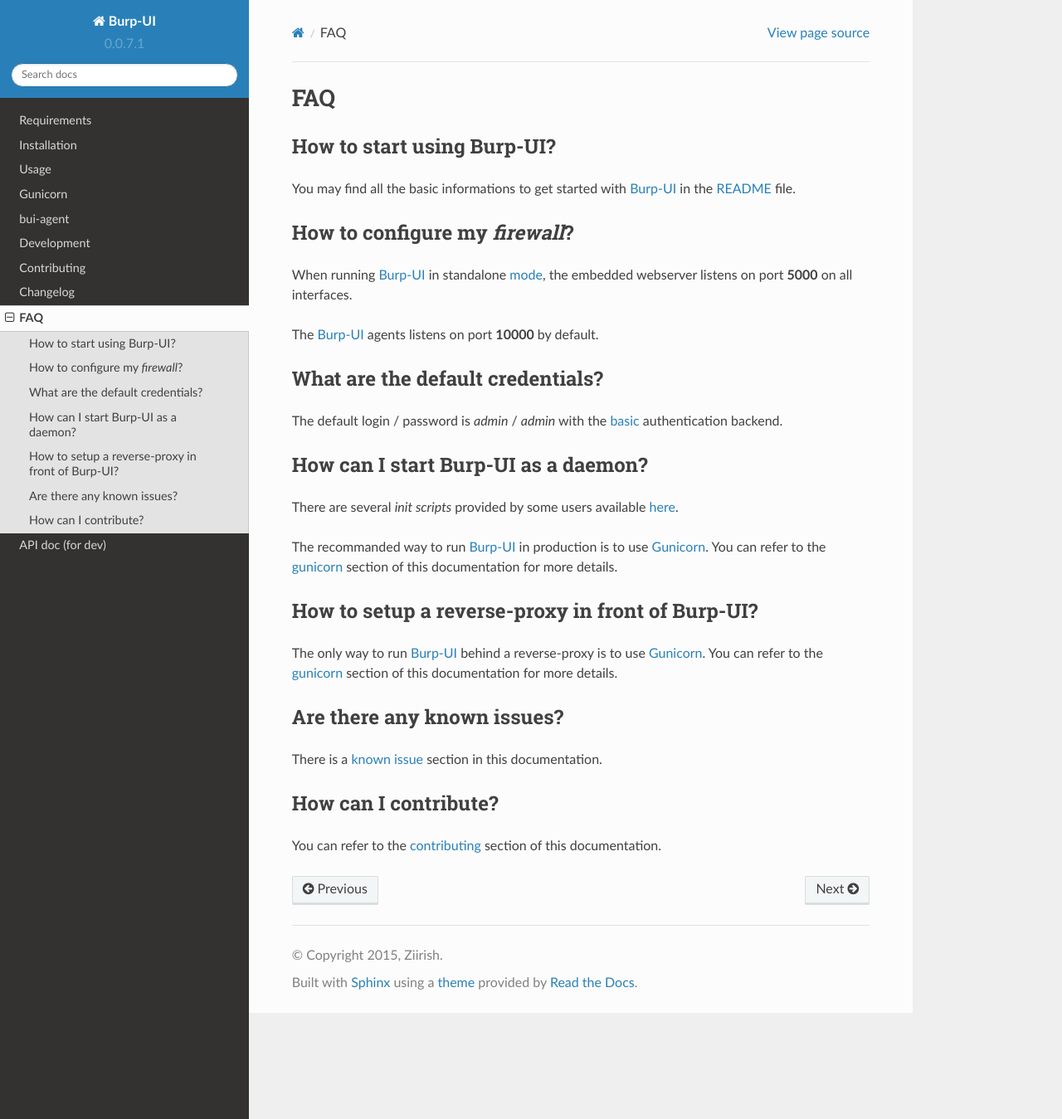
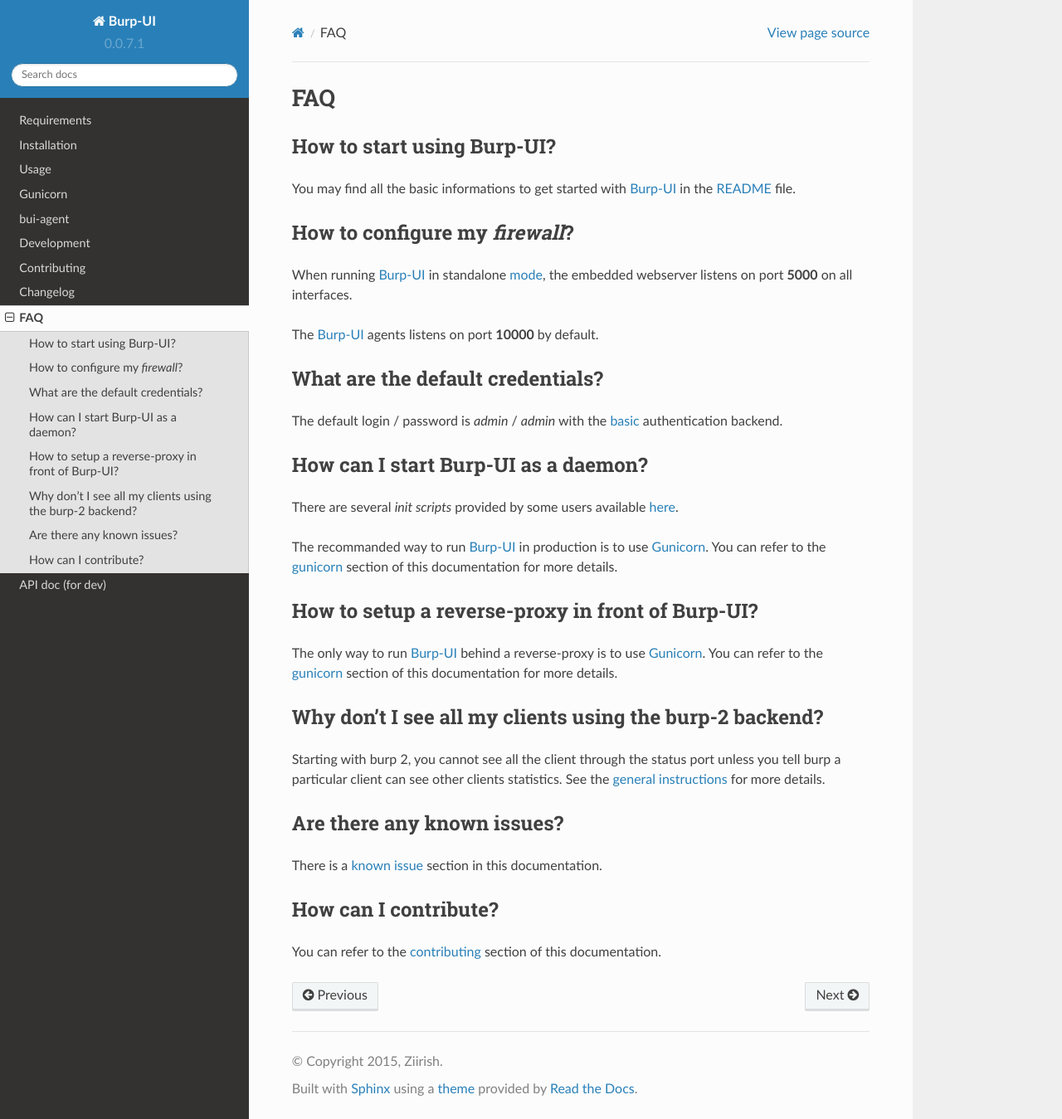
Before and after one commit to ziirish/burp-ui, a Sphinx documentation site: the page built from docs/faq.rst, in a window 1280 px wide and 1349 px high. Shown: the whole window at 83% size. Built offline with Sphinx 7.4.7 and the Read the Docs theme 2.0.0, drawn with Linux system fonts in a browser that asks for light colours.

Commit message:
enhance doc

```diff
--- a/docs/faq.rst
+++ b/docs/faq.rst
@@ -38,6 +38,13 @@
 You can refer to the `gunicorn <gunicorn.html#reverse-proxy>`__ section of this
 documentation for more details.
 
+Why don't I see all my clients using the burp-2 backend?
+--------------------------------------------------------
+
+Starting with burp 2, you cannot see all the client through the status port
+unless you tell burp a particular client can see other clients statistics.
+See the `general instructions <installation.html#burp2>`_ for more details.
+
 Are there any known issues?
 ---------------------------
 
--- a/docs/installation.rst
+++ b/docs/installation.rst
@@ -59,7 +62,8 @@
    restore files of other clients (option *restore_client* in burp-server
    configuration)
 
-
+Burp 2
+^^^^^^
 
 When using the `burp2 backend <usage.html#burp2>`_, `Burp-UI`_ can be executed
 on any machine as long as you can access the burp status port, but you will not
```
Also changed, not shown: other parts of docs/installation.rst (+3 -0 lines).
